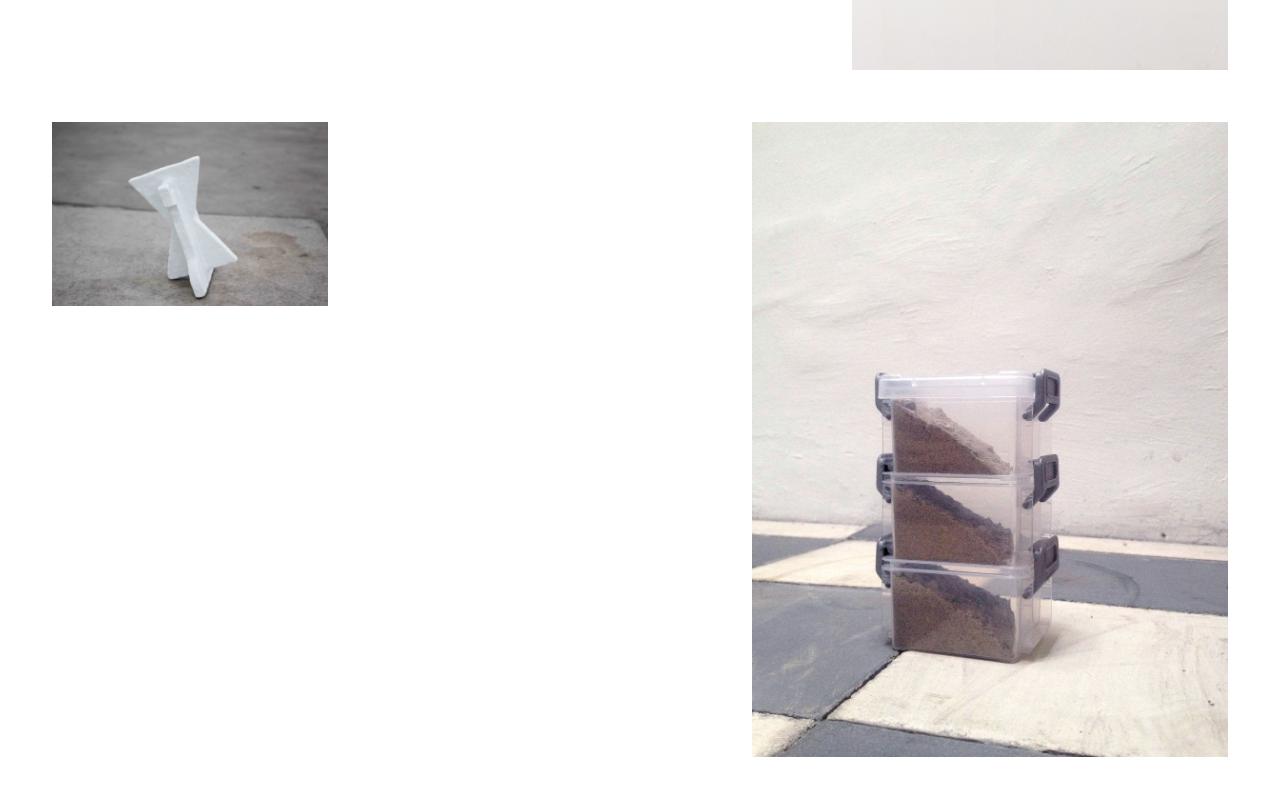
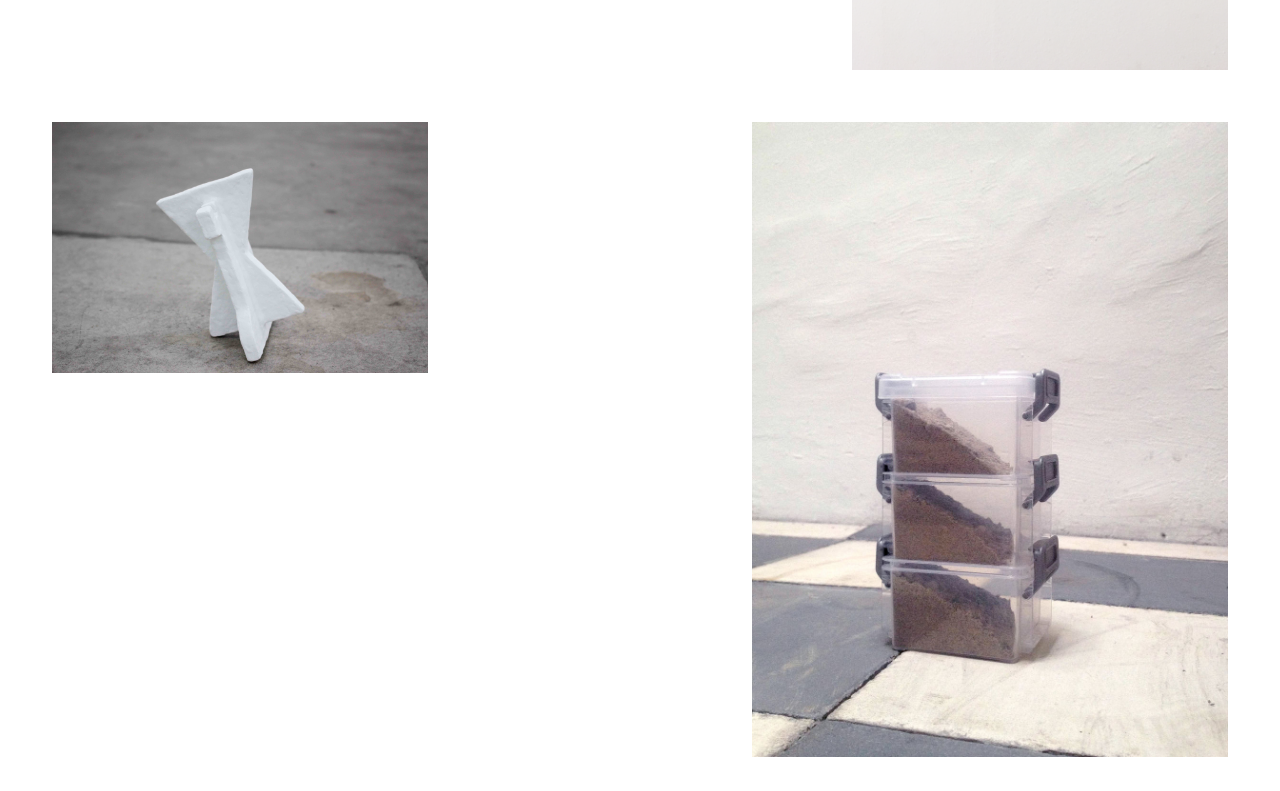
Before and after one commit to mikeyrayvon/michaelray-von-xyz, a website: page index.html in a window 1280 px wide. Shown: the part 1349-2140 px from the top of the page. Drawn offline with nearby package versions, Linux system fonts and the light colour scheme.

Commit message:
increase column width

```diff
--- a/index.html
+++ b/index.html
@@ -78,7 +78,7 @@ nope: "js/polyfills/mediaqueries.js"
             </div>
 
             <div class="grid-row margin-bottom-small justify-between">
-              <div class="grid-item item-s-12 item-m-3 margin-bottom-small">
+              <div class="grid-item item-s-12 item-m-4 margin-bottom-small">
                 <img src="img/chess-piece.jpg">
               </div>
               <div class="grid-item item-s-12 item-m-5 margin-bottom-small">
```
